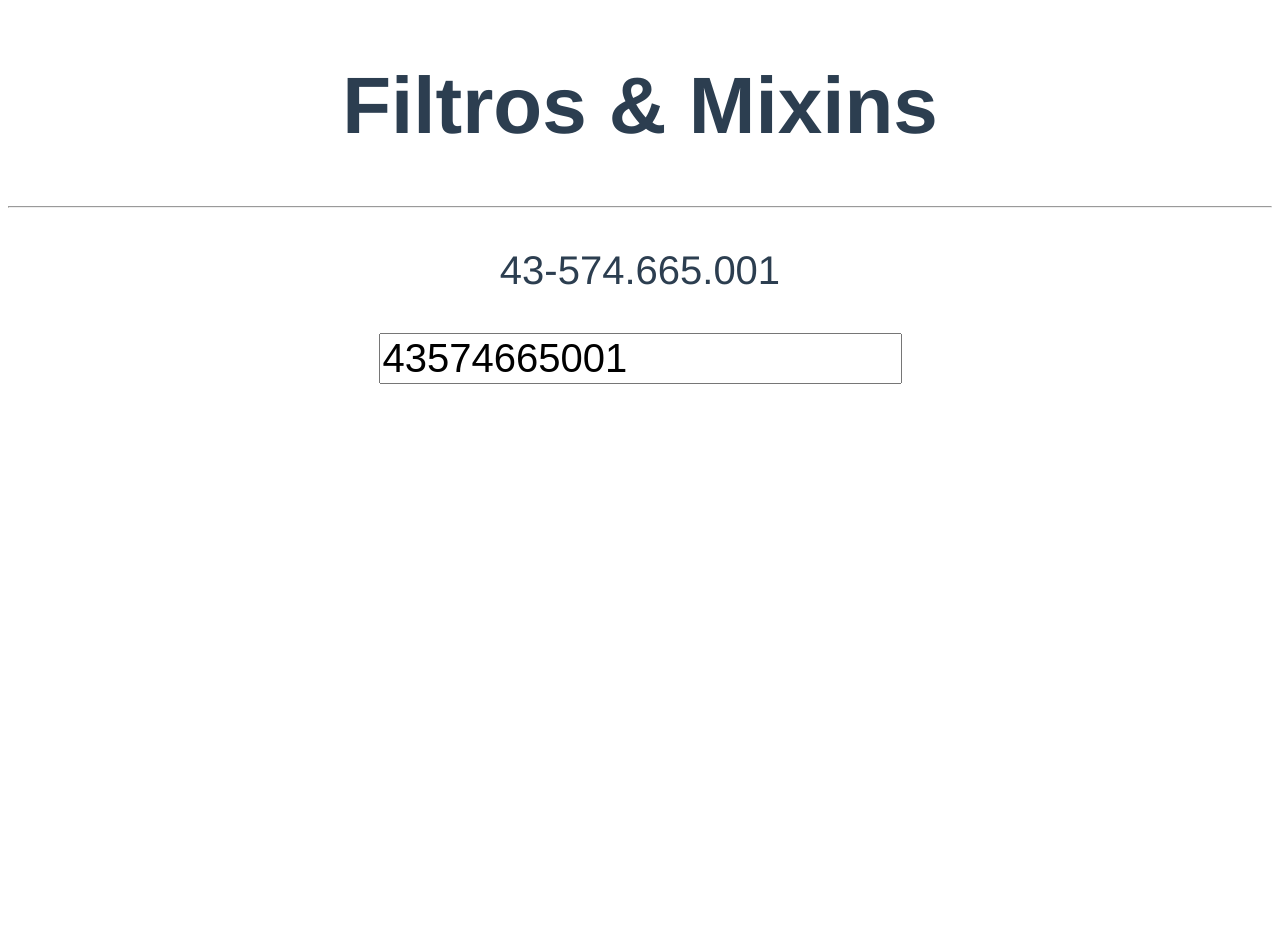
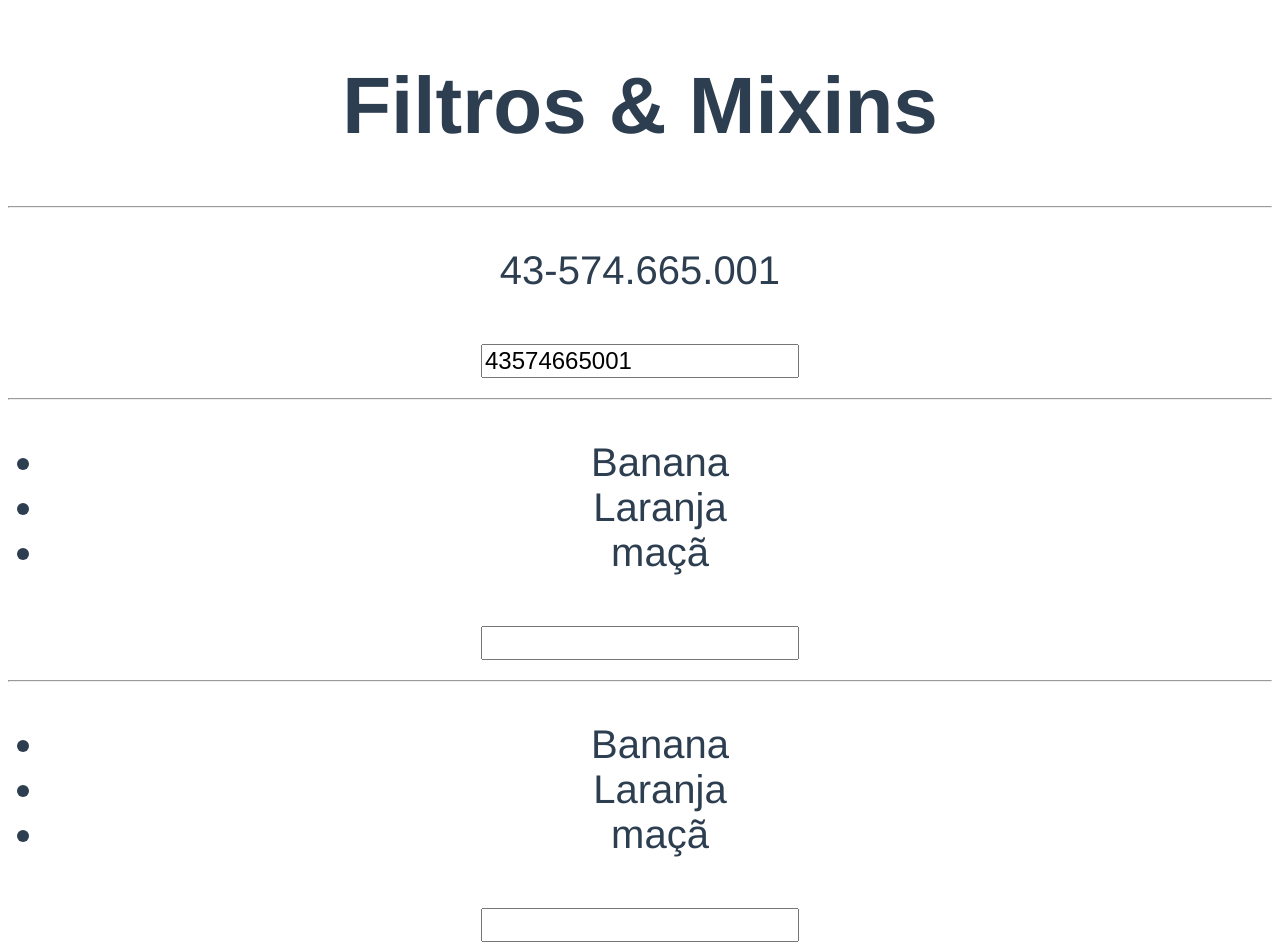
Before and after one commit to ViniciusTBednascki/CursoVuejs, a Vue app in the folder filtros-mixins/filtros-mixins-exercicios/: page / in a window 1280 px wide. Before the commit the page ends 800 px from the top, so only its background shows below. Built offline with nearby package versions, Linux system fonts and the light colour scheme.

Commit message:
criando um componente e duplicando o código no App para utilizar Mixin

```diff
--- a/filtros-mixins/filtros-mixins-exercicios/src/App.vue
+++ b/filtros-mixins/filtros-mixins-exercicios/src/App.vue
@@ -3,13 +3,22 @@
 		<h1>Filtros & Mixins</h1>
 		<hr>
 		<p>{{cpfDoAluno | cpf | inverter}}</p>
-
 		<input type="text" :value="cpfDoAluno | inverter">
+		<hr>
+		<Frutas/>
+		<hr>
+        <ul>
+            <li v-for="fruta in frutas" :key="fruta">{{fruta}}</li>
+        </ul>
+        <input type="text" v-model="fruta" @keydown.enter="add">
 	</div>
 </template>
 
 <script>
+import Frutas from './frutas.vue'
+
 export default {
+	components: {Frutas},
 	filters: {
 		cpf(valor) {
 			const arr = valor.split('')
@@ -21,9 +30,17 @@
 	},
 	data() {
 		return {
-			cpfDoAluno: '10056647534'
+			cpfDoAluno: '10056647534',
+            fruta: '',
+            frutas: ['Banana', 'Laranja', 'maçã']
 		}
-	}
+	},
+    methods: {
+        add() {
+            this.frutas.push(this.fruta)
+            this.fruta = ''
+        }
+    }
 }
 </script>
 
@@ -39,6 +56,6 @@
 }
 
 input {
-	font-size: 2.5rem;
+	font-size: 1.5rem;
 }
 </style>
--- /dev/null
+++ b/filtros-mixins/filtros-mixins-exercicios/src/frutas.vue
@@ -0,0 +1,29 @@
+<template>
+    <div>
+        <ul>
+            <li v-for="fruta in frutas" :key="fruta">{{fruta}}</li>
+        </ul>
+        <input type="text" v-model="fruta" @keydown.enter="add">
+    </div>
+</template>
+
+<script>
+export default {
+    data() {
+        return  {
+            fruta: '',
+            frutas: ['Banana', 'Laranja', 'maçã']
+        }
+    },
+    methods: {
+        add() {
+            this.frutas.push(this.fruta)
+            this.fruta = ''
+        }
+    }
+}
+</script>
+
+<style scoped>
+
+</style>
```
